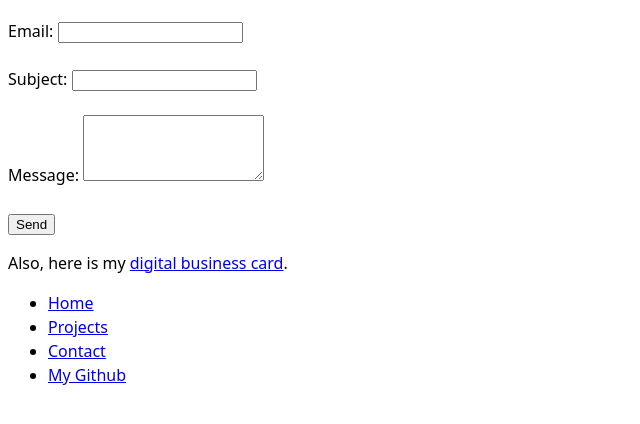
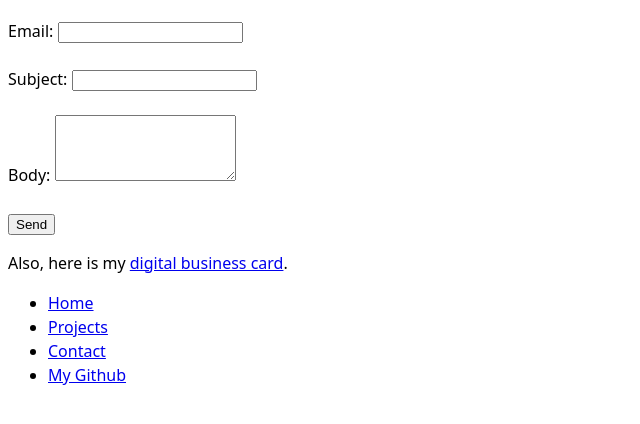
Before and after one commit to deerings/portfolio, a plain HTML site: page contact/index.html in a window 1280 px wide. Shown: the part 72-496 px from the top of the page, without its empty margins (0-640 px from the left). Drawn offline with Linux system fonts and the light colour scheme.

Commit message:
More tweaks to the contact form

```diff
--- a/contact/index.html
+++ b/contact/index.html
@@ -9,14 +9,14 @@
 <body>
 <h1>Contact</h1>
 
-<form action="mailto:sdeering@ucsd.edu" method="POST" enctype="text/plain" onsubmit="return validateForm()">
+<form id="contactForm">
     <label for="email">Email:</label>
     <input type="email" id="email" name="email" required><br><br>
 
     <label for="subject">Subject:</label>
     <input type="text" id="subject" name="subject"><br><br>
 
-    <label for="body">Message:</label>
+    <label for="body">Body:</label>
     <textarea id="body" name="body" rows="4" required></textarea><br><br>
 
     <button type="submit">Send</button>
```
